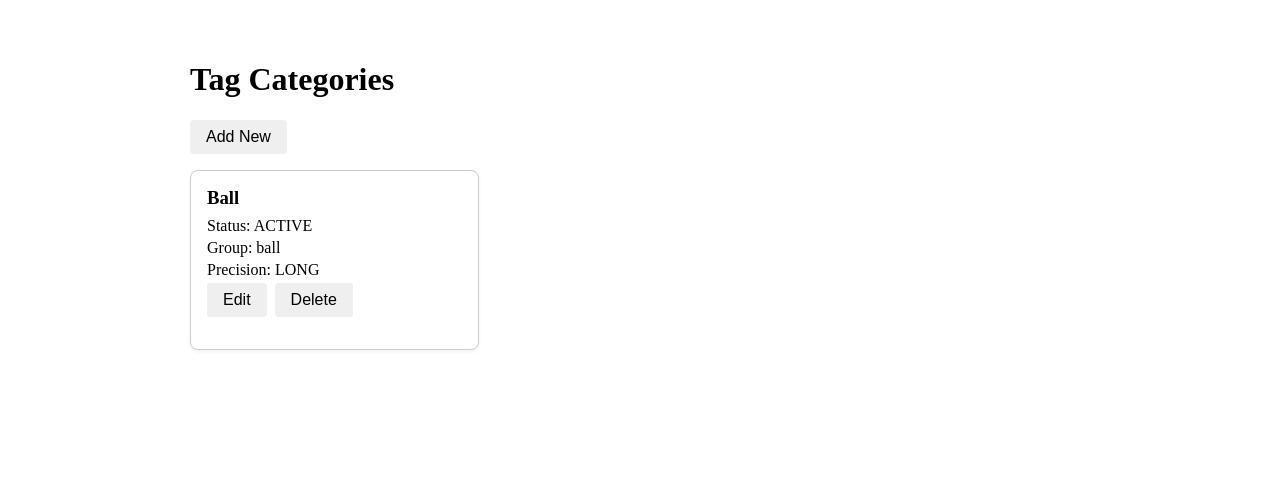
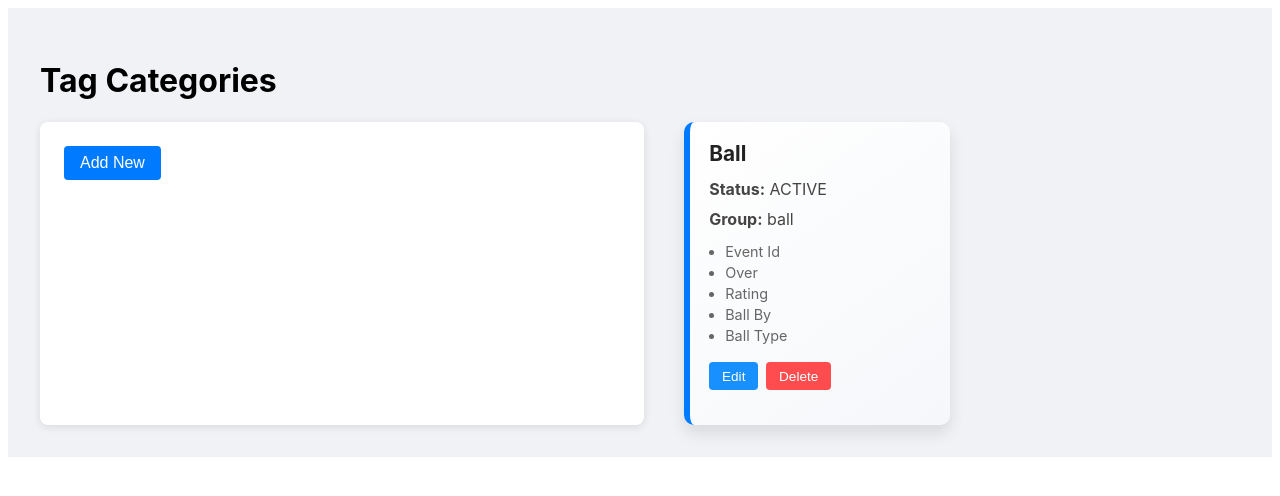
Before and after one commit to 2shiwangi000/Tag-Category-Management, a React (Vite) app: page / in a window 1280 px wide. Shown: the top 496 px of the page. Built offline with nearby package versions, Linux system fonts and the light colour scheme.

Commit message:
modified card css

```diff
--- a/src/App.tsx
+++ b/src/App.tsx
@@ -35,6 +35,8 @@ function App() {
   return (
     <div className={styles.container}>
       <h1>Tag Categories</h1>
+      <div className={styles.layout}>
+        <div className={styles.formSection}>
           <button
             onClick={() => {
               setShowForm(true);
@@ -50,7 +52,8 @@ function App() {
               onCancel={() => setShowForm(false)}
             />
           )}
-      <div className={styles.grid}>
+        </div>
+        <div className={styles.cardSection}>
           {categories.map((cat) => (
             <TagCategoryCard
               key={cat.id}
@@ -61,6 +64,7 @@ function App() {
           ))}
         </div>
       </div>
+    </div>
   );
 }
 
--- a/src/components/TagCategoryCard.tsx
+++ b/src/components/TagCategoryCard.tsx
@@ -11,13 +11,23 @@ const TagCategoryCard = ({ category, onEdit, onDelete }: Props) => {
   return (
     <div className={styles.card}>
       <h3>{category.name}</h3>
-      <p>Status: {category.status}</p>
-      <p>Group: {category.group.label}</p>
-      <p>Precision: {category.precisionType}</p>
-      <button onClick={() => onEdit(category)}>Edit</button>
-      <button onClick={() => onDelete(category.id)}>Delete</button>
+      <p><strong>Status:</strong> {category.status}</p>
+      <p><strong>Group:</strong> {category.group.label}</p>
+
+      {category.metadataConfig?.length > 0 && (
+        <ul>
+          {category.metadataConfig.map((meta, index) => (
+            <li key={index}>{meta.label}</li>
+          ))}
+        </ul>
+      )}
+
+      <div className={styles.buttons}>
+        <button onClick={() => onEdit(category)}>Edit</button>
+        <button onClick={() => onDelete(category.id)}>Delete</button>
+      </div>
     </div>
   );
-}
+};
 
-export default TagCategoryCard
+export default TagCategoryCard;
--- a/src/components/TagCategoryForm.tsx
+++ b/src/components/TagCategoryForm.tsx
@@ -39,7 +39,7 @@ const TagCategoryForm = ({ initialData, onSubmit, onCancel }: Props) => {
     return (
     <form className={styles.form} onSubmit={handleSubmit}>
       <input name="name" value={form.name} onChange={handleChange} placeholder="Name" required />
-      <input name="gameId" value={form.gameId} onChange={handleChange} placeholder="Game ID" required />
+      <input name="gameId" value={form.gameId} onChange={handleChange} placeholder="Tag ID" required />
       <input name="group.label" value={form.group.label} onChange={e => setForm({ ...form, group: { ...form.group, label: e.target.value } })} placeholder="Group Label" />
       <button type="submit">{initialData ? 'Update' : 'Create'}</button>
       <button type="button" onClick={onCancel}>Cancel</button>
--- a/src/styles/App.module.scss
+++ b/src/styles/App.module.scss
@@ -1,17 +1,54 @@
+// --- styles/App.module.scss
+
 .container {
-  max-width: 900px;
+  max-width: 1200px;
   margin: 0 auto;
   padding: 2rem;
+  font-family: -apple-system, BlinkMacSystemFont, 'Segoe UI', Roboto, 'Helvetica Neue', Arial, sans-serif;
+  background-color: #f0f2f5;
 }
 
-.grid {
+.layout {
+  display: flex;
+  flex-direction: row;
+  gap: 1.5rem;
+  align-items: stretch;
+  justify-content: space-between;
+}
+
+.formSection {
+  flex: 1;
+  min-width: 0;
+  width: 50%;
+  background-color: #fff;
+  padding: 1.5rem;
+  border-radius: 8px;
+  box-shadow: 0 2px 8px rgba(0, 0, 0, 0.1);
+}
+
+.cardSection {
+  flex: 1;
+  min-width: 0;
+  width: 50%;
+  padding-left: 1rem;
   display: grid;
-  grid-template-columns: repeat(auto-fill, minmax(280px, 1fr));
-  gap: 1rem;
+  grid-template-columns: repeat(auto-fill, minmax(250px, 1fr));
+  gap: 1.5rem;
+  align-items: stretch;
 }
 
 button {
   margin-bottom: 1rem;
   padding: 0.5rem 1rem;
   font-size: 1rem;
+  background-color: #007bff;
+  color: white;
+  border: none;
+  border-radius: 4px;
+  cursor: pointer;
+  transition: background-color 0.2s ease-in-out;
 }
+
+button:hover {
+  background-color: #0056b3;
+}
--- a/src/styles/Card.module.scss
+++ b/src/styles/Card.module.scss
@@ -1,24 +1,72 @@
+// --- styles/Card.module.scss
+
 .card {
-  padding: 1rem;
-  border: 1px solid #ccc;
-  border-radius: 8px;
-  background-color: white;
-  box-shadow: 0 2px 4px rgba(0, 0, 0, 0.05);
-  margin-bottom: 1rem;
+  position: relative;
+  overflow: hidden;
+  border-left: 6px solid #007bff;
+  height: auto;
+  background: linear-gradient(145deg, #ffffff, #f5f7fa);
+  border-radius: 10px;
+  box-shadow: 0 8px 16px rgba(0, 0, 0, 0.1);
+  padding: 1.2rem;
+  display: flex;
+  flex-direction: column;
+  justify-content: space-between;
+  transition: transform 0.2s ease, box-shadow 0.2s ease;
+  position: relative;
 }
 
-h3 {
-  margin: 0 0 0.5rem 0;
+.card:hover {
+  transform: translateY(-4px);
+  box-shadow: 0 6px 18px rgba(0, 0, 0, 0.12);
 }
 
-p {
-  margin: 0.25rem 0;
+.card h3 {
+  margin: 0 0 0.5rem 0;
+  font-size: 1.3rem;
+  color: #222;
 }
 
-button {
-  margin-right: 0.5rem;
+.card p {
+  margin: 0.25rem 0;
+  color: #444;
+  font-size: 1rem;
+  line-height: 1.4;
+}
+
+.card ul {
+  margin-top: 0.5rem;
+  padding-left: 1rem;
+  font-size: 0.9rem;
+  color: #666;
+}
+
+.card ul li {
+  list-style-type: disc;
+  margin-bottom: 0.25rem;
+}
+
+.card .buttons {
+  margin-top: auto;
+  display: flex;
+  justify-content: flex-start;
+  gap: 0.5rem;
+}
+
+.card button {
   padding: 0.4rem 0.8rem;
+  font-size: 0.85rem;
+  border-radius: 4px;
   border: none;
-  border-radius: 4px;
   cursor: pointer;
+  background-color: #ff4d4f;
+  color: white;
 }
+
+.card button:first-of-type {
+  background-color: #1890ff;
+}
+
+.card button:hover {
+  opacity: 0.9;
+}
```
Lines whose indentation alone changed are shown as unchanged.
